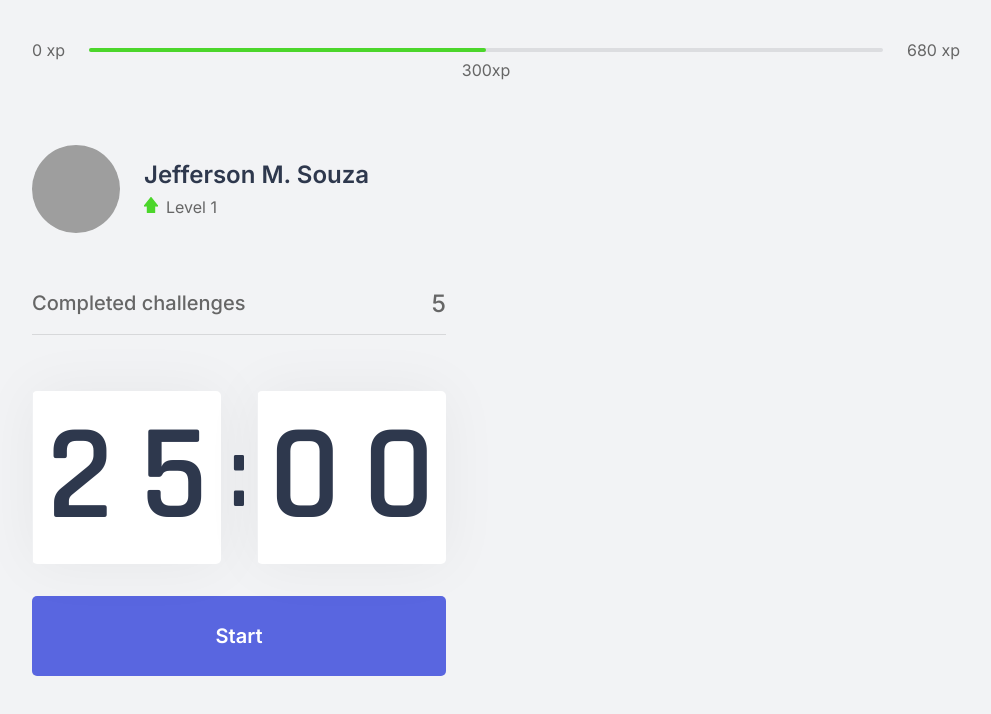
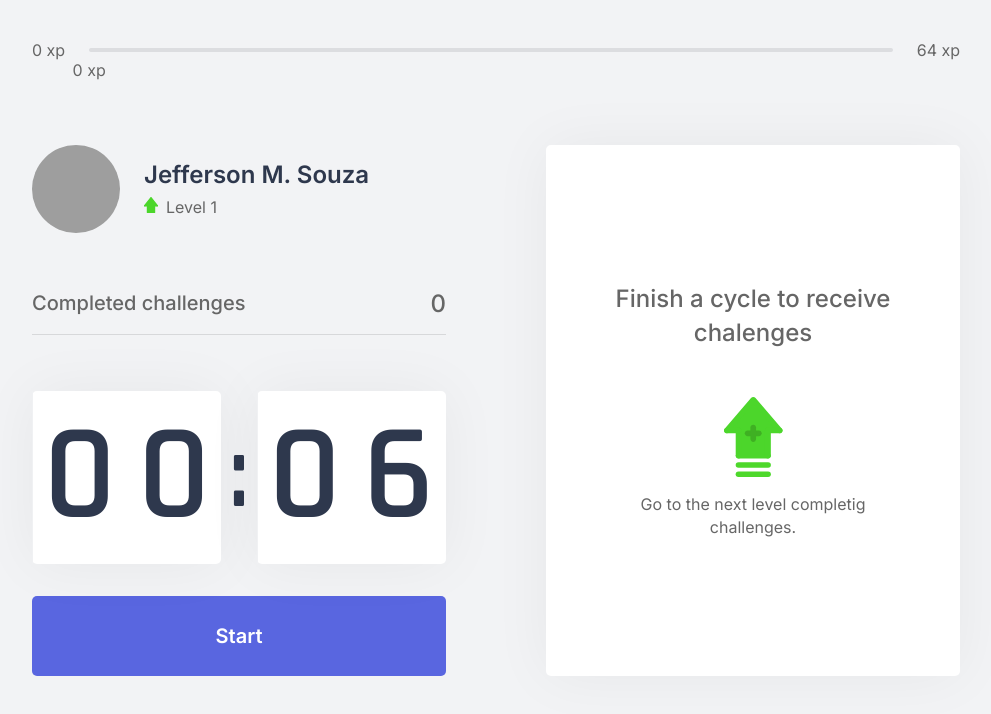
Before and after one commit to studiojms/move-me, a Next.js app: page / in a window 1280 px wide. Shown: the top 714 px of the page, without its empty margins (144-1135 px from the left). Built offline with nearby package versions, Linux system fonts and the light colour scheme; grey boxes are pictures that could not be loaded.

Commit message:
app starting to work with context

```diff
--- /dev/null
+++ b/challenges.json
@@ -0,0 +1,62 @@
+[
+  {
+    "type": "body",
+    "description": "Stretch one arm with the palm facing forward and pull your fingers up for 10 seconds by hand.",
+    "amount": 80
+  },
+  {
+    "type": "body",
+    "description": "Stretch your arm against your chest and pull it using your other arm for 10 seconds per arm.",
+    "amount": 60
+  },
+  {
+    "type": "body",
+    "description": "Pull your neck with your hand to the right and to the left, staying in position for a few seconds.",
+    "amount": 70
+  },
+  {
+    "type": "body",
+    "description": "With both hands on the back of your head, bring it down, stretching the back of the area.",
+    "amount": 60
+  },
+  {
+    "type": "body",
+    "description": "Cross your legs and descend with your hands straight towards the floor. Repeat the movement with the other leg in front.",
+    "amount": 100
+  },
+  {
+    "type": "body",
+    "description": "Sitting, open your legs and try to touch your palms to the floor, repeat 3 times for 5 seconds.",
+    "amount": 80
+  },
+  {
+    "type": "body",
+    "description": "Pull your knee against your chest and hold, switch legs after 10 seconds.",
+    "amount": 50
+  },
+  {
+    "type": "body",
+    "description": "Sitting, cross one leg and lean your torso forward, switch legs after 10 seconds.",
+    "amount": 80
+  },
+  {
+    "type": "eye",
+    "description": "Sitting, close your eyes and cover them with your palms for 2 minutes, then open normally.",
+    "amount": 90
+  },
+  {
+    "type": "eye",
+    "description": "In some open environment, look as far as you can in four directions for 3s, just move your eyes. Repeat 3 times.",
+    "amount": 140
+  },
+  {
+    "type": "eye",
+    "description": "Using your thumbs, massage the area under the eyebrows in a circular motion for 15 seconds.",
+    "amount": 70
+  },
+  {
+    "type": "body",
+    "description": "Standing, rotate your waist as far as you can to the left, hold for five seconds. Repeat to the right.",
+    "amount": 90
+  }
+]
--- /dev/null
+++ b/src/components/ChallengeBox.tsx
@@ -0,0 +1,40 @@
+import { useContext } from 'react';
+import { ChallengesContext } from '../contexts/ChallengeContext';
+import styles from '../styles/components/ChallengeBox.module.css';
+
+function ChallengeBox() {
+  const { activeChallenge, resetChallenge } = useContext(ChallengesContext);
+
+  return (
+    <div className={styles.challengeBoxContainer}>
+      {activeChallenge ? (
+        <div className={styles.challengeActive}>
+          <header>Earn {activeChallenge.amount} xp</header>
+          <main>
+            <img src={`icons/${activeChallenge.type}.svg`} alt="Body" />
+            <strong>New Challenge</strong>
+            <p>{activeChallenge.description}.</p>
+          </main>
+          <footer>
+            <button type="button" className={styles.challengeFailedButton} onClick={resetChallenge}>
+              Failed
+            </button>
+            <button type="button" className={styles.challengeSucceededButton}>
+              Completed
+            </button>
+          </footer>
+        </div>
+      ) : (
+        <div className={styles.challengeNotActive}>
+          <strong>Finish a cycle to receive chalenges</strong>
+          <p>
+            <img src="icons/level-up.svg" alt="Level Up" />
+            Go to the next level completig challenges.
+          </p>
+        </div>
+      )}
+    </div>
+  );
+}
+
+export default ChallengeBox;
--- a/src/components/CompletedChallenges.tsx
+++ b/src/components/CompletedChallenges.tsx
@@ -1,10 +1,14 @@
+import { useContext } from 'react';
+import { ChallengesContext } from '../contexts/ChallengeContext';
 import styles from '../styles/components/CompletedChallenges.module.css';
 
 function CompletedChallenges() {
+  const { challengesCompleted } = useContext(ChallengesContext);
+
   return (
     <div className={styles.completedChallengesContainer}>
       <span>Completed challenges</span>
-      <span>5</span>
+      <span>{challengesCompleted}</span>
     </div>
   );
 }
--- a/src/components/Countdown.tsx
+++ b/src/components/Countdown.tsx
@@ -1,10 +1,14 @@
-import { useEffect, useState } from 'react';
+import { useContext, useEffect, useState } from 'react';
 import styles from '../styles/components/Countdown.module.css';
+
+import { ChallengesContext } from '../contexts/ChallengeContext';
 
 let countdownTimeout: NodeJS.Timeout;
 
 function Countdown() {
-  const [time, setTime] = useState(25 * 60);
+  const { startNewChallenge } = useContext(ChallengesContext);
+
+  const [time, setTime] = useState(0.1 * 60);
   const [active, setActive] = useState(false);
   const [hasFinished, setHasFinished] = useState(false);
 
@@ -21,7 +25,7 @@ function Countdown() {
   const resetCountdown = () => {
     clearInterval(countdownTimeout);
     setActive(false);
-    setTime(25 * 60);
+    setTime(0.1 * 60);
   };
 
   useEffect(() => {
@@ -32,6 +36,7 @@ function Countdown() {
     } else if (active && time == 0) {
       setHasFinished(true);
       setActive(false);
+      startNewChallenge()
     }
   }, [active, time]);
 
--- a/src/components/ExperienceBar.tsx
+++ b/src/components/ExperienceBar.tsx
@@ -1,17 +1,23 @@
+import { useContext } from 'react';
+import { ChallengesContext } from '../contexts/ChallengeContext';
 import styles from '../styles/components/ExperienceBar.module.css';
 
 function ExperienceBar() {
+  const { currentExperience, experienceToNextLevel } = useContext(ChallengesContext);
+
+  const percentToNextLevel = Math.round((currentExperience * 100) / experienceToNextLevel);
+
   return (
     <header className={styles.experienceBar}>
       <span>0 xp</span>
       <div>
-        <div style={{ width: '50%' }} />
+        <div style={{ width: `${percentToNextLevel}%` }} />
 
-        <span className={styles.currentExperience} style={{ left: '50%' }}>
-          300xp
+        <span className={styles.currentExperience} style={{ left: `${percentToNextLevel}%` }}>
+          {currentExperience} xp
         </span>
       </div>
-      <span>680 xp</span>
+      <span>{experienceToNextLevel} xp</span>
     </header>
   );
 }
--- /dev/null
+++ b/src/contexts/ChallengeContext.tsx
@@ -0,0 +1,68 @@
+import { createContext, useState, ReactNode } from 'react';
+
+import challenges from '../../challenges.json';
+
+interface Challenge {
+  type: 'body' | 'eye';
+  description: string;
+  amount: number;
+}
+
+interface ChallengesContextData {
+  level: number;
+  currentExperience: number;
+  experienceToNextLevel: number;
+  challengesCompleted: number;
+  activeChallenge: Challenge;
+  levelUp: () => void;
+  startNewChallenge: () => void;
+  resetChallenge: () => void;
+}
+
+interface ChallengesProviderProps {
+  children: ReactNode;
+}
+
+export const ChallengesContext = createContext({} as ChallengesContextData);
+
+function ChallengesProvider({ children }: ChallengesProviderProps) {
+  const [level, setLevel] = useState(1);
+  const [currentExperience, setCurrentExperience] = useState(0);
+  const [challengesCompleted, setChallengesCompleted] = useState(0);
+  const [activeChallenge, setActiveChallenge] = useState(null);
+
+  const experienceToNextLevel = Math.pow((level + 1) * 4, 2);
+
+  const levelUp = () => {
+    setLevel(level + 1);
+  };
+
+  const startNewChallenge = () => {
+    const randomChallengeIndex = Math.floor(Math.random() * challenges.length);
+    const challenge = challenges[randomChallengeIndex];
+    setActiveChallenge(challenge);
+  };
+
+  const resetChallenge = () => {
+    setActiveChallenge(null);
+  };
+
+  return (
+    <ChallengesContext.Provider
+      value={{
+        level,
+        levelUp,
+        currentExperience,
+        experienceToNextLevel,
+        challengesCompleted,
+        activeChallenge,
+        startNewChallenge,
+        resetChallenge,
+      }}
+    >
+      {children}
+    </ChallengesContext.Provider>
+  );
+}
+
+export default ChallengesProvider;
--- a/src/pages/_app.tsx
+++ b/src/pages/_app.tsx
@@ -1,7 +1,12 @@
+import ChallengesProvider from '../contexts/ChallengeContext';
 import '../styles/global.css';
 
 function MyApp({ Component, pageProps }) {
-  return <Component {...pageProps} />;
+  return (
+    <ChallengesProvider>
+      <Component {...pageProps} />
+    </ChallengesProvider>
+  );
 }
 
 export default MyApp;
--- a/src/pages/index.tsx
+++ b/src/pages/index.tsx
@@ -1,4 +1,5 @@
 import Head from 'next/head';
+import ChallengeBox from '../components/ChallengeBox';
 
 import CompletedChallenges from '../components/CompletedChallenges';
 import Countdown from '../components/Countdown';
@@ -19,7 +20,9 @@ export default function Home() {
           <CompletedChallenges />
           <Countdown />
         </div>
-        <div></div>
+        <div>
+          <ChallengeBox />
+        </div>
       </section>
     </div>
   );
--- /dev/null
+++ b/src/styles/components/ChallengeBox.module.css
@@ -0,0 +1,101 @@
+.challengeBoxContainer {
+  height: 100%;
+  background: var(--white);
+  border-radius: 5px;
+  box-shadow: 0 0 60px rgba(0, 0, 0, 0.05);
+  padding: 1.5rem 2rem;
+  display: flex;
+  flex-direction: column;
+  align-items: center;
+  justify-content: center;
+  text-align: center;
+}
+
+.challengeNotActive {
+  display: flex;
+  flex-direction: column;
+  align-items: center;
+}
+
+.challengeNotActive strong {
+  font-size: 1.5rem;
+  font-weight: 500;
+  line-height: 1.4;
+}
+
+.challengeNotActive p {
+  display: flex;
+  flex-direction: column;
+  align-items: center;
+  line-height: 1.4;
+  max-width: 70%;
+  margin-top: 3rem;
+}
+
+.challengeNotActive p img {
+  margin-bottom: 1rem;
+}
+
+.challengeActive {
+  height: 100%;
+  display: flex;
+  flex-direction: column;
+}
+
+.challengeActive header {
+  color: var(--blue);
+  font-weight: 600;
+  font-size: 1.25rem;
+  padding: 0 2rem 1.5rem;
+  border-bottom: 1px solid var(--gray-line);
+}
+
+.challengeActive main {
+  flex: 1;
+  display: flex;
+  flex-direction: column;
+  align-items: center;
+  justify-content: center;
+}
+
+.challengeActive main strong {
+  font-size: 2rem;
+  font-weight: 600;
+  color: var(--title);
+  margin: 1.5rem 0 1rem;
+}
+
+.challengeActive main p {
+  line-height: 1.5;
+}
+
+.challengeActive footer {
+  display: grid;
+  grid-template-columns: 1fr 1fr;
+  gap: 1rem;
+}
+
+.challengeActive footer button {
+  height: 3rem;
+  display: flex;
+  align-items: center;
+  justify-content: center;
+  border: 0;
+  border-radius: 5px;
+  color: var(--white);
+  font-size: 1rem;
+  font-weight: 600;
+  transition: filter 0.2s;
+}
+
+.challengeActive footer button.challengeFailedButton {
+  background: var(--red);
+}
+
+.challengeActive footer button.challengeSucceededButton {
+  background: var(--green);
+}
+
+.challengeActive footer button:hover {
+  filter: brightness(0.9);
+}
```
